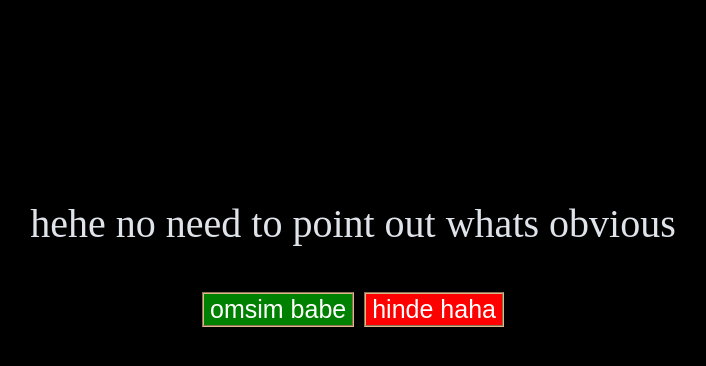
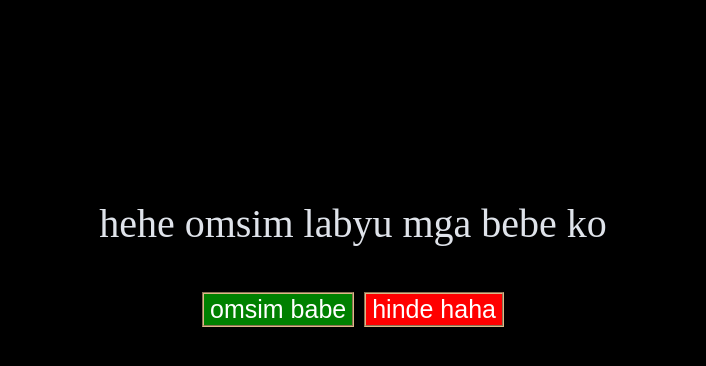
Before and after one commit to lukdump/1stproj.github.io, a plain HTML site: page index.html in a window 1280 px wide. Both pictures are taken after a click on the button "omsim babe". Shown: the whole page, without its empty margins (287-993 px from the left). Drawn offline with Linux system fonts and the light colour scheme.

Commit message:
Update index.html

```diff
--- a/index.html
+++ b/index.html
@@ -29,7 +29,7 @@
         noBtn.style.transform = "translate(" +rand+"px," +rand2+"px)" ;
     });
     yesBtn.addEventListener("click", ()=>{
-        ques.innerHTML ="hehe no need to point out whats obvious";
+        ques.innerHTML ="hehe omsim labyu mga bebe ko";
     })
 </script>
 </html>
```
